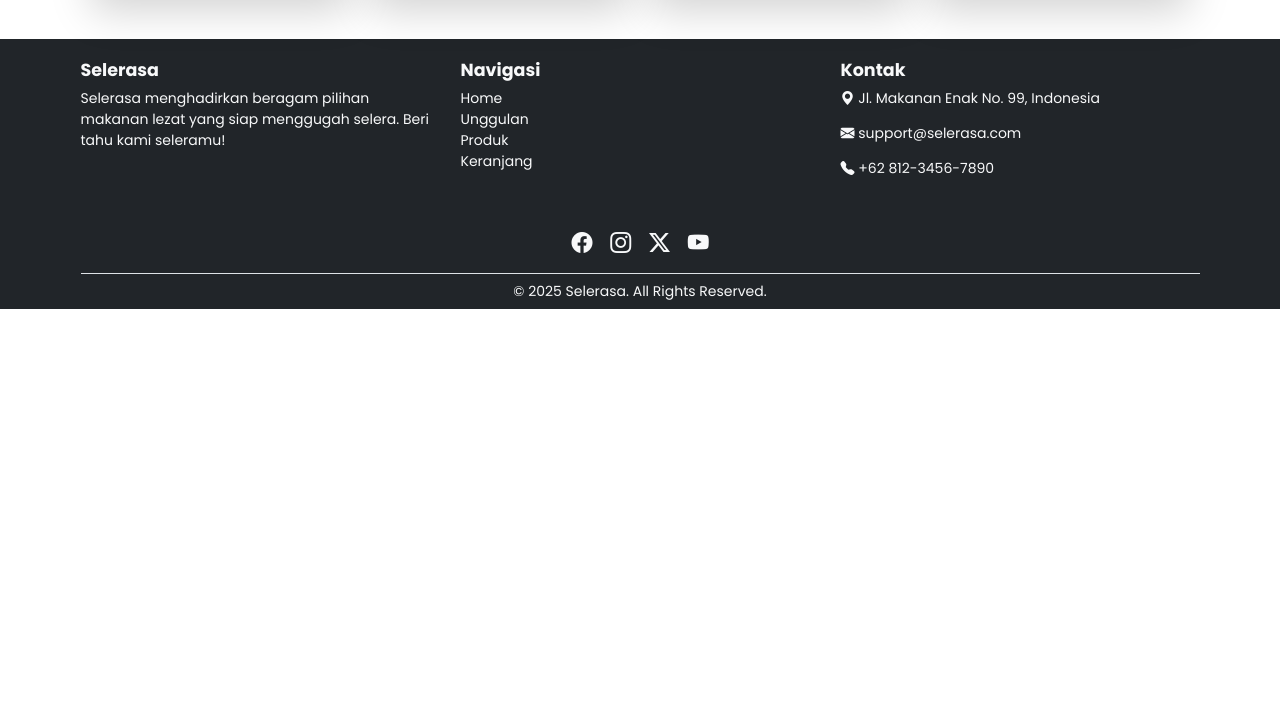
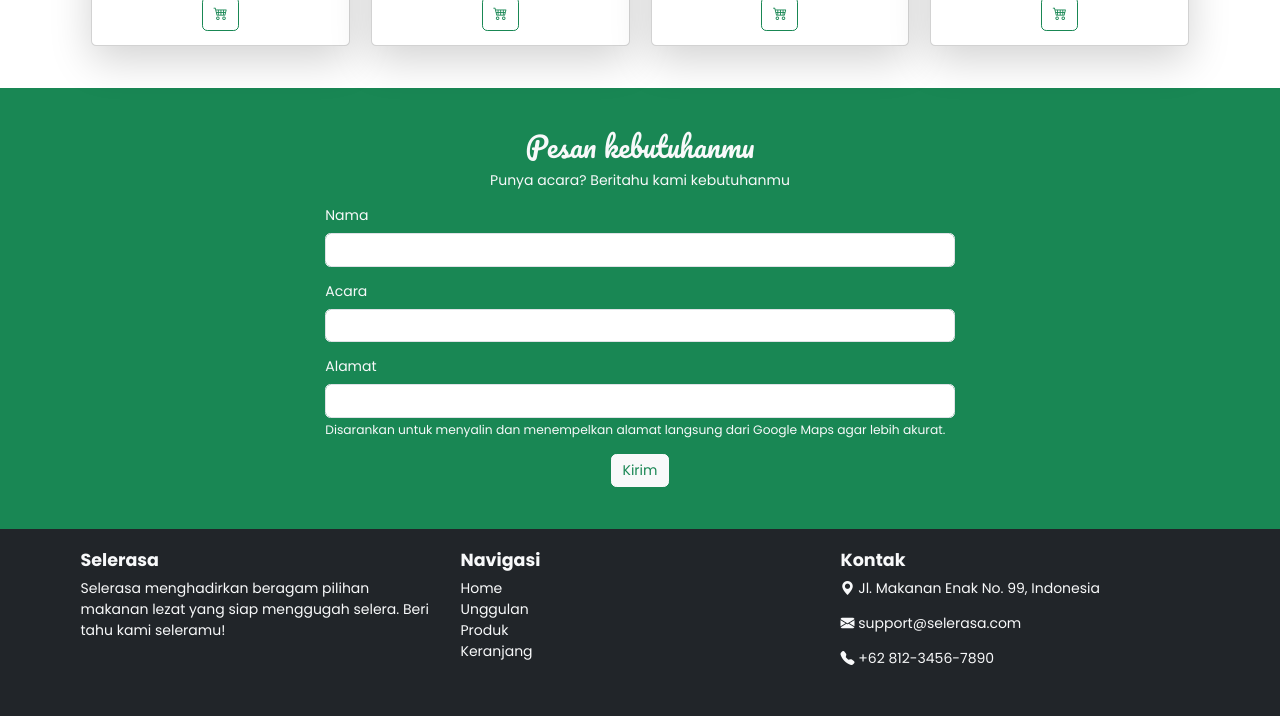
Before and after one commit to Smeagol03/selerasa, a plain HTML site: page index.html in a window 1280 px wide. Shown: the part 2749-3465 px from the top of the page. Before the commit the page ends 3058 px from the top, so only its background shows below. Drawn offline with nearby package versions, Linux system fonts and the light colour scheme; a web font is replaced by a local one.

Commit message:
Update index.html

```diff
--- a/index.html
+++ b/index.html
@@ -138,7 +138,7 @@
                         </div>
                         <div class="text-light text-center my-3">
                             <h6>Pengantaran</h6>
-                            <p>Lorem, ipsum dolor sit amet consectetur adipisicing elit.</p>
+                            <p>Kami menyediakan layanan pengantaran cepat dan aman langsung ke lokasi Anda.</p>
                         </div>
                     </div>
 
@@ -150,7 +150,7 @@
                         </div>
                         <div class="text-light text-center my-3">
                             <h6>Ambil Sendiri</h6>
-                            <p>Lorem, ipsum dolor sit amet consectetur adipisicing elit.</p>
+                            <p>Anda dapat mengambil pesanan Anda langsung di toko kami dengan mudah dan cepat.</p>
                         </div>
                     </div>
                     <div class="col-md-3 my-4 hover-effect">
@@ -161,7 +161,8 @@
                         </div>
                         <div class="text-light text-center my-3">
                             <h6>Catering Service</h6>
-                            <p>Lorem, ipsum dolor sit amet consectetur adipisicing elit.</p>
+                            <p>Kami menawarkan layanan catering untuk berbagai acara dengan menu yang beragam dan lezat.
+                            </p>
                         </div>
                     </div>
 
@@ -174,7 +175,7 @@
         <div class="container-fluid py-5">
             <div class="container">
                 <h2 class="text-dark text-center" style="font-family: Pacifico, serif">Our Menu</h2>
-                <span class="d-flex py-3 justify-content-center">Makanan</span>
+                <p class="d-flex py-3 justify-content-center">Makanan</p>
                 <div
                     class="row row-cols-lg-4 row-cols-md-3 row-cols-sm-2 row-cols-2 d-flex justify-content-center mx-0">
                     <div class="col mt-3 px-1">
@@ -231,7 +232,7 @@
                     </div>
                 </div>
                 <!-- Minuman -->
-                <span class="d-flex pt-5 pb-3 justify-content-center">Minuman</span>
+                <p class="d-flex pt-5 pb-3 justify-content-center">Minuman</p>
 
                 <div
                     class="row row-cols-lg-4 row-cols-md-3 row-cols-sm-2 row-cols-2 d-flex justify-content-center mx-0">
@@ -287,9 +288,37 @@
                 </div>
             </div>
         </div>
-
     </section>
 
+    <section class="booking bg-success" id="booking">
+        <div class="container-fluid py-5">
+            <div class="container">
+                <h2 class="text-light text-center" style="font-family: Pacifico, serif">Pesan kebutuhanmu</h2>
+                <p class="d-flex text-light justify-content-center">Punya acara? Beritahu kami kebutuhanmu</p>
+            </div>
+            <form class="col-md-6 text-light mx-auto" id="bookingForm">
+                <div class="mb-3">
+                    <label for="exampleInputNama" class="form-label">Nama</label>
+                    <input type="text" class="form-control" id="exampleInputNama" aria-describedby="namaHelp">
+                </div>
+                <div class="mb-3">
+                    <label for="exampleInputAcara" class="form-label">Acara</label>
+                    <input type="text" class="form-control" id="exampleInputAcara">
+                </div>
+                <div class="mb-3">
+                    <label for="exampleInputAlamat" class="form-label">Alamat</label>
+                    <input type="text" class="form-control" id="exampleInputAlamat">
+                    <div id="alamatHelp" class="form-text text-light">Disarankan untuk menyalin dan menempelkan alamat
+                        langsung dari Google Maps agar lebih akurat.</div>
+                </div>
+                <div class="d-flex justify-content-center">
+                    <button type="button" class="btn btn-light text-success" onclick="sendWhatsAppMessage()">
+                        Kirim
+                    </button>
+                </div>
+            </form>
+        </div>
+    </section>
     <footer class="bg-dark text-light pt-4">
         <div class="container">
             <div class="row">
```
